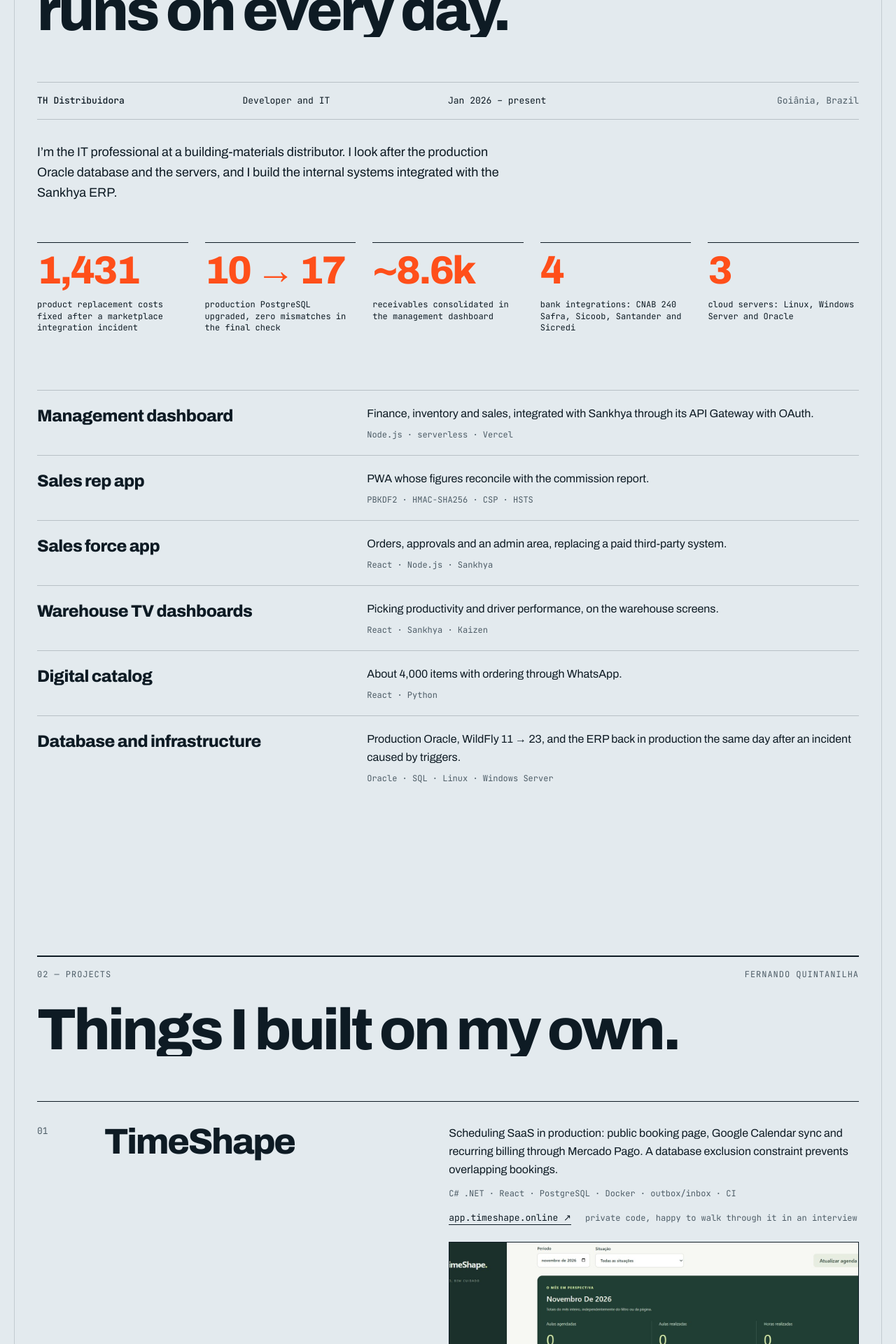
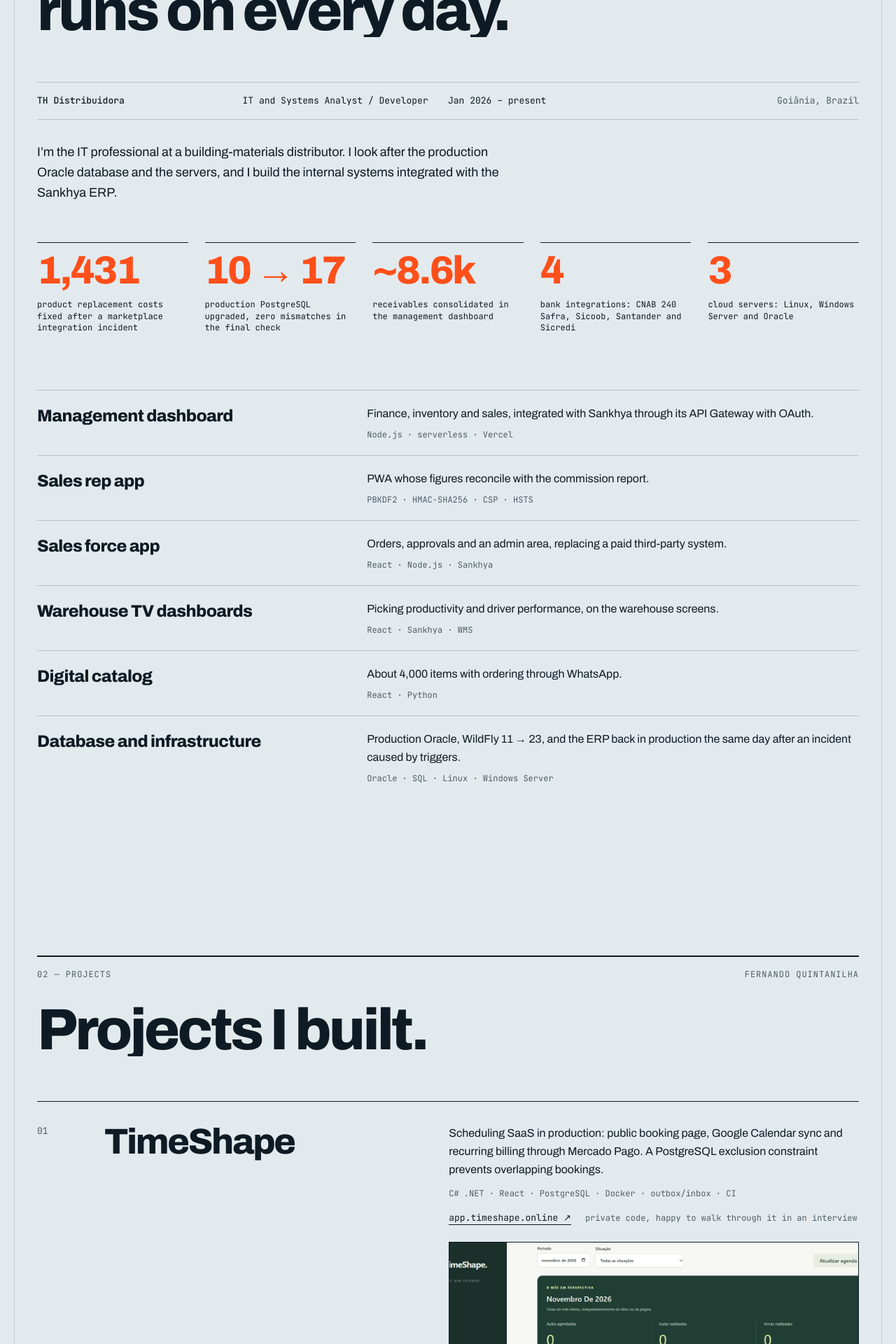
Before and after one commit to Fernando-Quintanilha/portfolio-fernando, a React (Vite) app: page / in a window 1280 px wide. Shown: the part 1080-3000 px from the top of the page at 70% size. Built offline with nearby package versions, Linux system fonts and the light colour scheme; no server answers.

Commit message:
fix: texto do site alinhado ao currículo

```diff
--- a/src/content.ts
+++ b/src/content.ts
@@ -79,7 +79,7 @@ export type Content = {
 const stack = {
   timeshape: ['C# .NET', 'React', 'PostgreSQL', 'Docker', 'outbox/inbox', 'CI'],
   holerite: ['.NET 8', 'React', 'PostgreSQL', 'Redis', 'MinIO', 'Docker'],
-  fortuna: ['React', 'TypeScript', 'Vite', 'PWA'],
+  fortuna: ['React', 'TypeScript', 'Vite', 'Firebase'],
   catalogo: ['Python', 'Pandas', 'React', 'TypeScript'],
 };
 
@@ -109,7 +109,7 @@ const pt: Content = {
     label: 'trabalho',
     title: 'Sistemas que a empresa usa todo dia.',
     company: 'TH Distribuidora',
-    role: 'Desenvolvedor e TI',
+    role: 'Analista de TI e Sistemas / Desenvolvedor',
     period: 'jan/2026 – atual',
     city: 'Goiânia',
     intro:
@@ -125,7 +125,7 @@ const pt: Content = {
       { name: 'Painel gerencial', what: 'Financeiro, estoque e vendedores integrados ao Sankhya pelo API Gateway com OAuth.', stack: 'Node.js · serverless · Vercel' },
       { name: 'Painel do vendedor', what: 'PWA com valores conciliados ao relatório de comissão.', stack: 'PBKDF2 · HMAC-SHA256 · CSP · HSTS' },
       { name: 'Força de vendas', what: 'Pedidos, liberações e área administrativa, para substituir um sistema terceirizado pago.', stack: 'React · Node.js · Sankhya' },
-      { name: 'Painéis de TV', what: 'Produtividade do estoque e desempenho dos motoristas, nas telas do galpão.', stack: 'React · Sankhya · Kaizen' },
+      { name: 'Painéis de TV', what: 'Produtividade do estoque e desempenho dos motoristas, nas telas do galpão.', stack: 'React · Sankhya · WMS' },
       { name: 'Catálogo digital', what: 'Cerca de 4 mil itens com pedido pelo WhatsApp.', stack: 'React · Python' },
       {
         name: 'Banco e infraestrutura',
@@ -136,13 +136,13 @@ const pt: Content = {
   },
   projects: {
     label: 'projetos',
-    title: 'Coisas que eu construí por conta própria.',
+    title: 'Projetos que eu construí.',
     screenshotOf: 'Tela do',
     items: [
       {
         name: 'TimeShape',
         summary:
-          'SaaS de agendamento em produção: página pública de reservas, Google Calendar e assinatura recorrente pelo Mercado Pago. Constraint de exclusão no banco impede reserva sobreposta.',
+          'SaaS de agendamento em produção: página pública de reservas, Google Calendar e assinatura recorrente pelo Mercado Pago. Restrição de exclusão no PostgreSQL impede reserva sobreposta.',
         stack: stack.timeshape,
         links: [{ label: 'app.timeshape.online', href: 'https://app.timeshape.online' }],
         image: timeshape,
@@ -158,7 +158,7 @@ const pt: Content = {
       },
       {
         name: 'Fortuna.io',
-        summary: 'PWA para acompanhar investimentos, com modo privacidade que esconde os valores na tela.',
+        summary: 'Finanças pessoais: entradas e gastos por categoria, com alerta quando os gastos passam da receita e sincronização em tempo real.',
         stack: stack.fortuna,
         links: [
           { label: 'ver no ar', href: 'https://fortuna-io.vercel.app' },
@@ -186,11 +186,11 @@ const pt: Content = {
     caption3d: 'modelo do CAD · role para girar',
     captionPhoto: 'torneio nacional FTC',
     awards: [
+      { year: '2026', text: 'Juiz voluntário da seletiva de Goiás da FTC e mentor de equipes' },
       { year: '2025', text: 'Prêmio Nacional de Excelência em Engenharia e Documentação — Torneio Nacional FTC' },
       { year: '2025', text: '1º lugar geral (Inspire) — etapa regional FTC' },
       { year: '2024', text: 'Prêmio Nacional de Excelência em Software e Controle Autônomo — Torneio Nacional FTC' },
       { year: '2023', text: 'Palestrante na Campus Party Goiás' },
-      { year: '2026', text: 'Juiz voluntário da seletiva de Goiás da FTC e mentor de equipes' },
     ],
     atlas:
       'Cofundei a Atlas Tech Education (2023–2026): ensinei lógica e robótica para cerca de 50 jovens e mentorei 12 estudantes em competições FIRST.',
@@ -201,7 +201,7 @@ const pt: Content = {
     about: [
       'Estudo Engenharia de Software na UniAlfa e trabalho na TH desde janeiro de 2026.',
       'Gosto de problema que tem banco de dados no meio: consistência, segurança e conferir o número até bater.',
-      'Antes de programar por profissão, vendi dinossauros no ARK.',
+      'Antes de programar por profissão, vendia dinossauros no ARK, o jogo: meu primeiro negócio.',
     ],
     where: 'Remoto ou presencial em Goiânia.',
     email: 'Mandar um e-mail',
@@ -239,7 +239,7 @@ const en: Content = {
     label: 'work',
     title: 'Systems the company runs on every day.',
     company: 'TH Distribuidora',
-    role: 'Developer and IT',
+    role: 'IT and Systems Analyst / Developer',
     period: 'Jan 2026 – present',
     city: 'Goiânia, Brazil',
     intro:
@@ -255,7 +255,7 @@ const en: Content = {
       { name: 'Management dashboard', what: 'Finance, inventory and sales, integrated with Sankhya through its API Gateway with OAuth.', stack: 'Node.js · serverless · Vercel' },
       { name: 'Sales rep app', what: 'PWA whose figures reconcile with the commission report.', stack: 'PBKDF2 · HMAC-SHA256 · CSP · HSTS' },
       { name: 'Sales force app', what: 'Orders, approvals and an admin area, replacing a paid third-party system.', stack: 'React · Node.js · Sankhya' },
-      { name: 'Warehouse TV dashboards', what: 'Picking productivity and driver performance, on the warehouse screens.', stack: 'React · Sankhya · Kaizen' },
+      { name: 'Warehouse TV dashboards', what: 'Picking productivity and driver performance, on the warehouse screens.', stack: 'React · Sankhya · WMS' },
       { name: 'Digital catalog', what: 'About 4,000 items with ordering through WhatsApp.', stack: 'React · Python' },
       {
         name: 'Database and infrastructure',
@@ -266,13 +266,13 @@ const en: Content = {
   },
   projects: {
     label: 'projects',
-    title: 'Things I built on my own.',
+    title: 'Projects I built.',
     screenshotOf: 'Screenshot of',
     items: [
       {
         name: 'TimeShape',
         summary:
-          'Scheduling SaaS in production: public booking page, Google Calendar sync and recurring billing through Mercado Pago. A database exclusion constraint prevents overlapping bookings.',
+          'Scheduling SaaS in production: public booking page, Google Calendar sync and recurring billing through Mercado Pago. A PostgreSQL exclusion constraint prevents overlapping bookings.',
         stack: stack.timeshape,
         links: [{ label: 'app.timeshape.online', href: 'https://app.timeshape.online' }],
         image: timeshape,
@@ -288,7 +288,7 @@ const en: Content = {
       },
       {
         name: 'Fortuna.io',
-        summary: 'PWA to track investments, with a privacy mode that hides the amounts on screen.',
+        summary: 'Personal finance: income and spending by category, with an alert when spending goes over income and real-time sync.',
         stack: stack.fortuna,
         links: [
           { label: 'live', href: 'https://fortuna-io.vercel.app' },
@@ -316,11 +316,11 @@ const en: Content = {
     caption3d: 'CAD model · scroll to rotate',
     captionPhoto: 'FTC national championship',
     awards: [
+      { year: '2026', text: 'Volunteer judge at the FTC Goiás qualifier and team mentor' },
       { year: '2025', text: 'National Award for Excellence in Engineering and Documentation — FTC Brazil National Championship' },
       { year: '2025', text: '1st place overall (Inspire Award) — FTC regional qualifier' },
       { year: '2024', text: 'National Award for Excellence in Software and Autonomous Control — FTC Brazil National Championship' },
       { year: '2023', text: 'Speaker at Campus Party Goiás' },
-      { year: '2026', text: 'Volunteer judge at the FTC Goiás qualifier and team mentor' },
     ],
     atlas:
       'I co-founded Atlas Tech Education (2023–2026): taught logic and robotics to about 50 young students and mentored 12 of them in FIRST competitions.',
@@ -331,7 +331,7 @@ const en: Content = {
     about: [
       'I study Software Engineering at UniAlfa and have worked at TH since January 2026.',
       'I like problems with a database in the middle: consistency, security, and checking the numbers until they match.',
-      'Before coding for a living, I sold dinosaurs in ARK.',
+      'Before coding for a living, I sold dinosaurs in ARK, the video game: my first business.',
     ],
     where: 'Remote, or on-site in Goiânia, Brazil.',
     email: 'Send an email',
```
